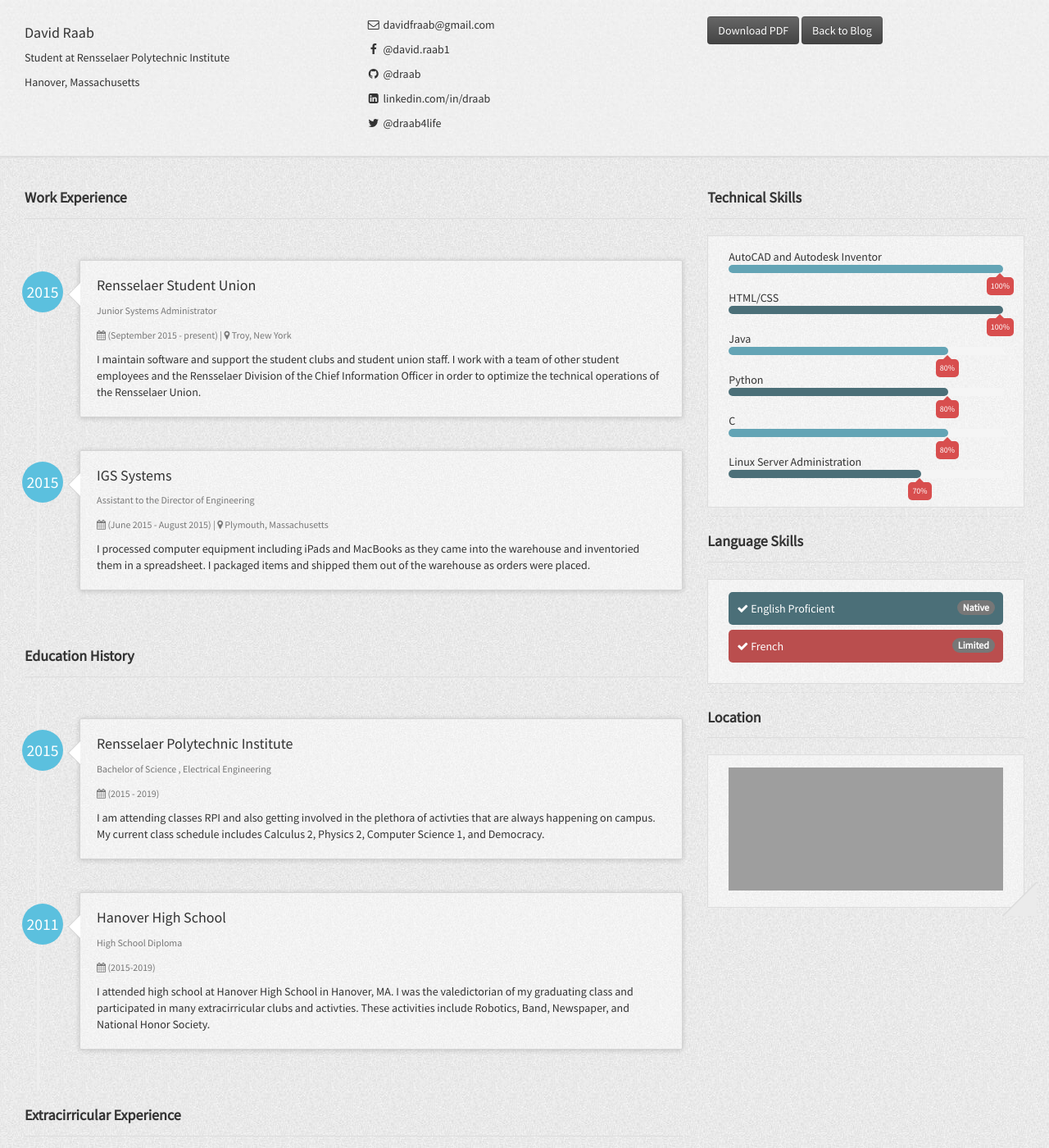
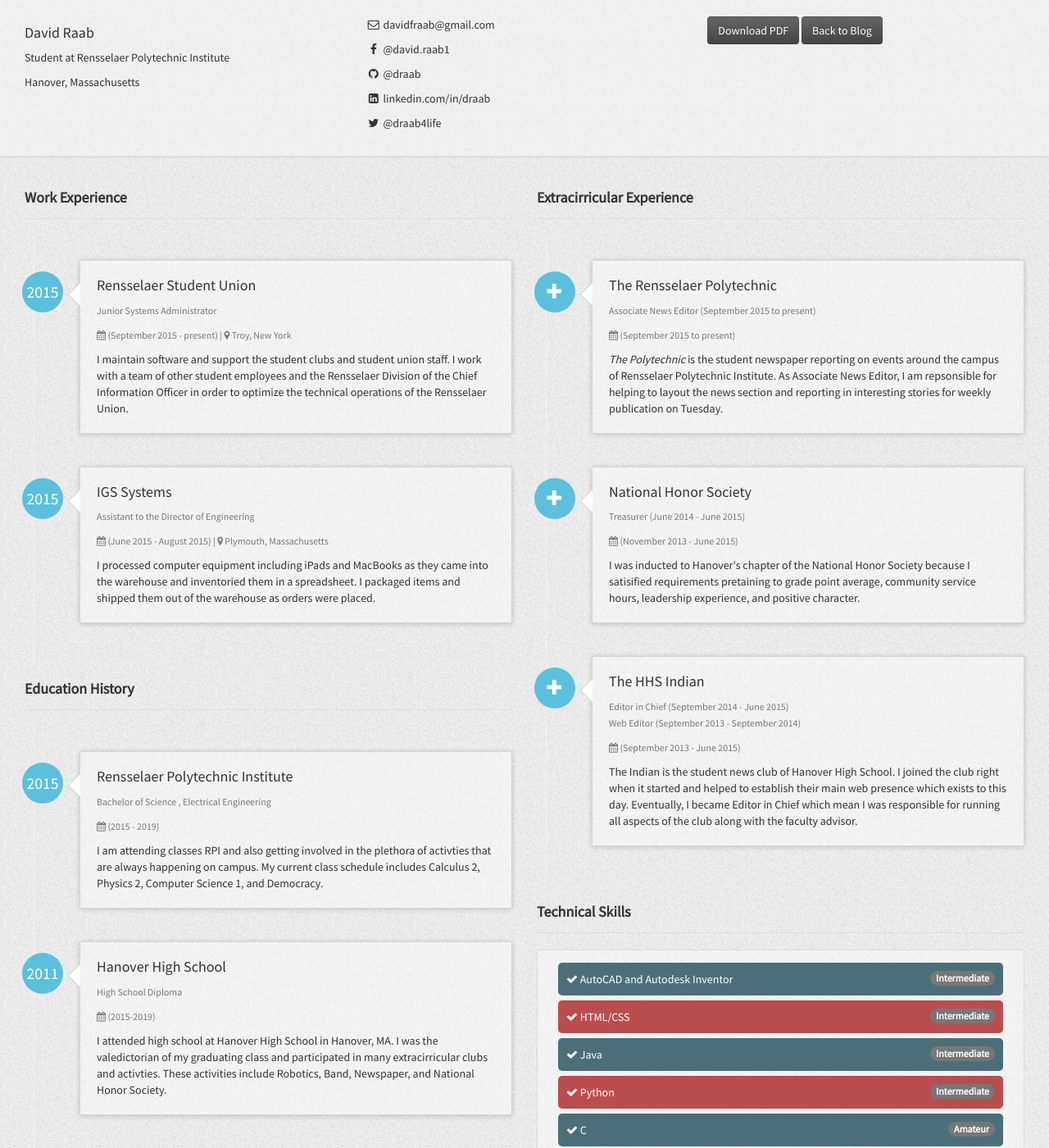
Before and after one commit to draab/draab.github.io, a Jekyll site: the page built from index.html, in a window 1280 px wide and 1400 px high. Shown: the whole window at 82% size. Built offline with Jekyll 4.4.1, drawn with Linux system fonts in a browser that asks for light colours; some of the changed text lies outside the part shown; grey boxes are pictures that could not be loaded.

Commit message:
updates from my laptop
finally have the local dev environment running

```diff
--- /dev/null
+++ b/Gemfile
@@ -0,0 +1,2 @@
+source 'https://rubygems.org'
+gem 'github-pages'
--- a/_config.yml
+++ b/_config.yml
@@ -51,6 +51,11 @@ author:
       description: I attended high school at Hanover High School in Hanover, MA. I was the valedictorian of my graduating class and participated in many extracirricular clubs and activties. These activities include Robotics, Band, Newspaper, and National Honor Society.
   extracirricularExperience:
     - club1:
+      organization: The Rensselaer Polytechnic
+      duration: (September 2015 to present)
+      leadership: Associate News Editor (September 2015 to present)
+      description: <i>The Polytechnic</i> is the student newspaper reporting on events around the campus of Rensselaer Polytechnic Institute. As Associate News Editor, I am repsonsible for helping to layout the news section and reporting in interesting stories for weekly publication on Tuesday.
+    - club1:
       organization: National Honor Society
       duration: (November 2013 - June 2015)
       description: I was inducted to Hanover's chapter of the National Honor Society because I satisified requirements pretaining to grade point average, community service hours, leadership experience, and positive character.
@@ -62,7 +67,7 @@ author:
       description: The Indian is the student news club of Hanover High School. I joined the club right when it started and helped to establish their main web presence which exists to this day. Eventually, I became Editor in Chief which mean I was responsible for running all aspects of the club along with the faculty advisor.
   languages:
     - language1:
-      name: English Proficient
+      name: English
       proficiency: Native
     - language2:
       name: French
@@ -70,19 +75,19 @@ author:
   programmingSkills:
     - skill1:
       name: AutoCAD and Autodesk Inventor
-      percentage: 100%
+      proficiency: Intermediate
     - skill2:
       name: HTML/CSS
-      percentage: 100%
+      proficiency: Intermediate
     - skill3:
       name: Java
-      percentage: 80%
+      proficiency: Intermediate
     - skill4:
       name: Python
-      percentage: 80%
+      proficiency: Intermediate
     - skill5:
       name: C
-      percentage: 80%
+      proficiency: Amateur
     - skill6:
       name: Linux Server Administration
-      percentage: 70%
+      proficiency: Weekend Warrior
--- a/index.html
+++ b/index.html
@@ -3,7 +3,7 @@ layout: default
 ---
 <div class="container-fluid">
     <div class="row-fluid">
-        <div class="col-md-8">
+        <div class="col-md-6">
             {% if site.author.workHistory %}
                 <h3 class="title">Work Experience</h3>
                 <ul class="timeline">
@@ -85,6 +85,25 @@ layout: default
                     {% endfor %}
                 </ul>
             {% endif %}
+            {% if site.author.languages %}
+                <div class="deviter"></div>
+                <h3 class="title">Language Skills</h3>
+                <div class="grid-block">
+                    <ul class="list-unstyled list-strip">
+                        {% for language in site.author.languages %}
+                            {% if language.name %}
+                                {% if language.proficiency %}
+                                    <li>
+                                        <i class="fa fa-check"></i> <span class="badge badge-green badge-right-float">{{ language.proficiency }}</span>{{ language.name }}
+                                    </li>
+                                {% endif %}
+                            {% endif %}
+                        {% endfor %}
+                    </ul>
+                </div>
+            {% endif %}
+        </div>
+        <div class="col-md-6">
             {% if site.author.extracirricularExperience %}
                 <h3 class="title">Extracirricular Experience</h3>
                 <ul class="timeline">
@@ -120,39 +139,15 @@ layout: default
                     {% endfor %}
                 </ul>
             {% endif %}
-        </div>
-        <div class="col-md-4">
             {% if site.author.programmingSkills %}
                 <h3 class="title">Technical Skills</h3>
                 <div class="grid-block">
-                    <ul class="list-unstyled list-skills">
+                    <ul class="list-unstyled list-strip">
                         {% for programmingSkill in site.author.programmingSkills %}
-                            <li>
-                                {% if programmingSkill.name %}
-                                    <span class="caption-skill">{{ programmingSkill.name }}</span>
-                                {% endif %}
-                                {% if programmingSkill.percentage %}
-                                    <div class="progress">
-                                        <div class="progress-bar" style="width: {{ programmingSkill.percentage }}">
-                                            <span>{{ programmingSkill.percentage }} </span>
-                                        </div>
-                                    </div>
-                                {% endif %}
-                            </li>
-                        {% endfor %}
-                    </ul>
-                </div>
-            {% endif %}
-            {% if site.author.languages %}
-                <div class="deviter"></div>
-                <h3 class="title">Language Skills</h3>
-                <div class="grid-block">
-                    <ul class="list-unstyled list-strip">
-                        {% for language in site.author.languages %}
-                            {% if language.name %}
-                                {% if language.proficiency %}
+                            {% if programmingSkill.name %}
+                                {% if programmingSkill.proficiency %}
                                     <li>
-                                        <i class="fa fa-check"></i> <span class="badge badge-green badge-right-float">{{ language.proficiency }}</span>{{ language.name }}
+                                        <i class="fa fa-check"></i> <span class="badge badge-green badge-right-float">{{ programmingSkill.proficiency }}</span>{{ programmingSkill.name }}
                                     </li>
                                 {% endif %}
                             {% endif %}
@@ -160,11 +155,6 @@ layout: default
                     </ul>
                 </div>
             {% endif %}
-            <div class="deviter"></div>
-            <h3 class="title">Location</h3>
-            <div class="grid-block">
-                <iframe src="https://www.google.com/maps/embed/v1/place?q=Hanover%20MA&key=AIzaSyClEWLh20lxrQBFR7omuuVESviszPxONyk" width="100%" height="100%" frameborder="0" style="border:0"></iframe>
-            </div>
         </div>
     </div>
 </div>
```
Also changed, not shown: _includes/googleanalytics.html (added, +10 -0 lines), Gemfile.lock (added).
